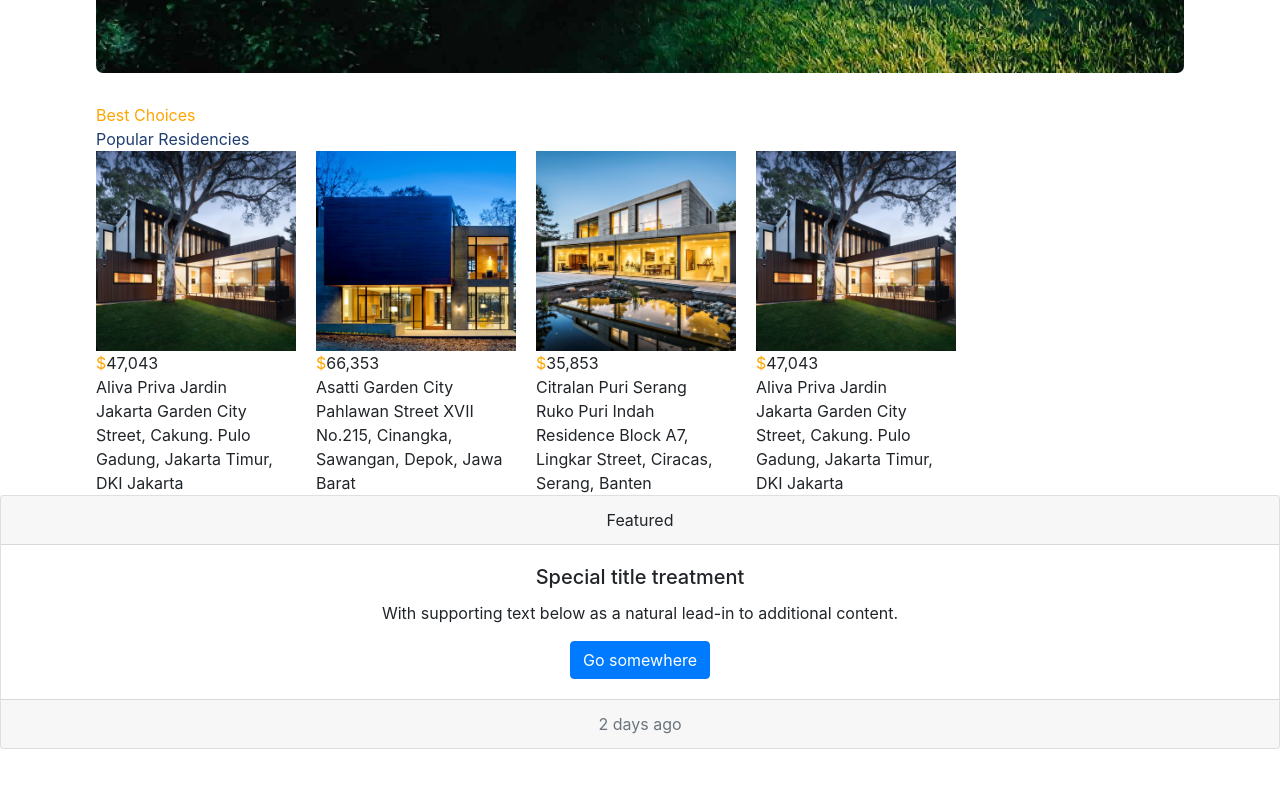
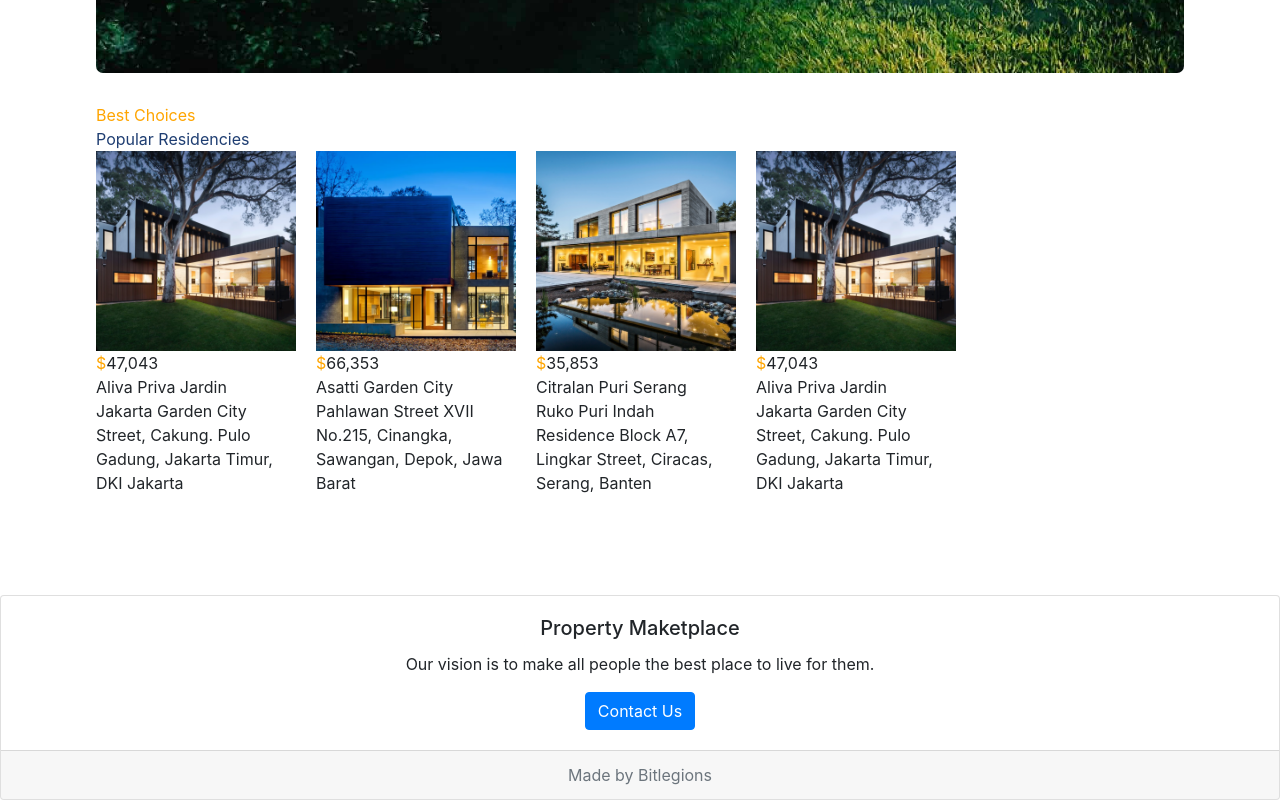
Before and after one commit to Bitlegions/property_marketplace, a React (Vite) app in the folder client/: page / in a window 1280 px wide. Shown: the part 620-1420 px from the top of the page. Before the commit the page ends 1369 px from the top, so only its background shows below. Built offline with nearby package versions, Linux system fonts and the light colour scheme.

Commit message:
adding Footer.jsx

```diff
--- a/client/src/components/Footer.jsx
+++ b/client/src/components/Footer.jsx
@@ -2,19 +2,20 @@ import React from 'react'
 
 const Footer = () => {
   return (
+    <>
+
     <div class="card text-center">
-  <div class="card-header">
-    Featured
-  </div>
-  <div class="card-body">
-    <h5 class="card-title">Special title treatment</h5>
-    <p class="card-text">With supporting text below as a natural lead-in to additional content.</p>
-    <a href="#" class="btn btn-primary">Go somewhere</a>
-  </div>
-  <div class="card-footer text-muted">
-    2 days ago
-  </div>
-</div>
+      <div class="card-body">
+        <h5 class="card-title">Property Maketplace</h5>
+        <p class="card-text">Our vision is to make all people the best place to live for them.</p>
+        <a href="mailto:propertymaketplace@gmail.com" class="btn btn-primary" >Contact Us</a>
+      </div>
+      <div class="card-footer text-muted">
+        Made by Bitlegions
+      </div>
+    </div>
+
+    </>
   )
 }
 
--- a/client/src/components/Navbar.jsx
+++ b/client/src/components/Navbar.jsx
@@ -3,9 +3,9 @@ import React from 'react'
 const Navbar = () => {
 
     return (
-        <nav className="navbar navbar-expand-lg navbar-light bg-light">
+        <nav id='top' className="navbar navbar-expand-lg navbar-light bg-light">
             <div className="container-fluid">
-                <a className="navbar-brand" style={{ fontSize: '30px' }} href="/">Porperty Marketplace</a>
+                <a className="navbar-brand" style={{ fontSize: '30px' }} href="#top">Porperty Marketplace</a>
                 <button className="navbar-toggler" type="button" data-bs-toggle="collapse" data-bs-target="#navbarNavAltMarkup" aria-controls="navbarNavAltMarkup" aria-expanded="false" aria-label="Toggle navigation">
                     <span className="navbar-toggler-icon"></span>
                 </button>
--- a/client/src/components/Residencies.jsx
+++ b/client/src/components/Residencies.jsx
@@ -4,7 +4,7 @@ import data from "../utils/slider.json";
 const Residencies = () => {
   return (
     <div >
-      <div id="residencies"  style={{ width: '85%', margin: '0 auto' }}>
+      <div id="residencies"  style={{ width: '85%', margin: '0 auto', marginBottom:'100px' }}>
         <div >
           <span style={{ color: "orange" }}>Best Choices</span>
           <div style={{ color: '#1f3e72' }}>Popular Residencies</div>
```
